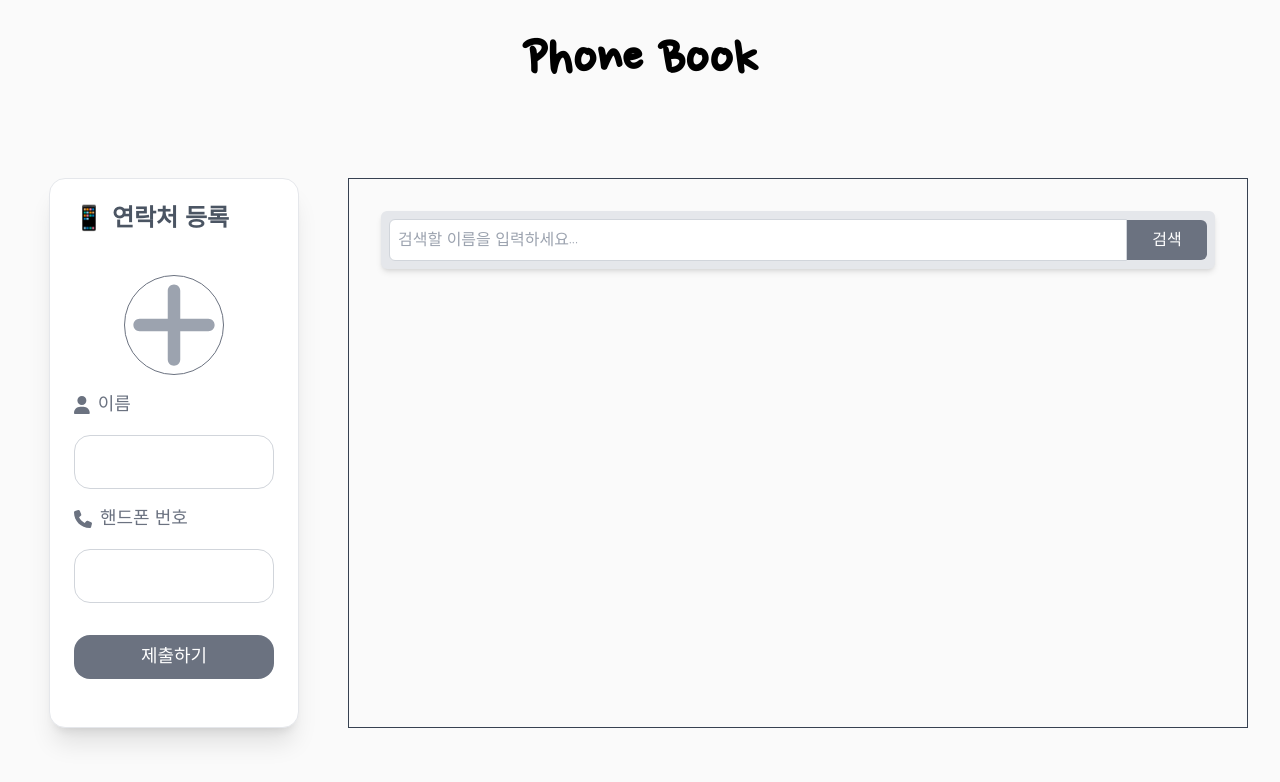
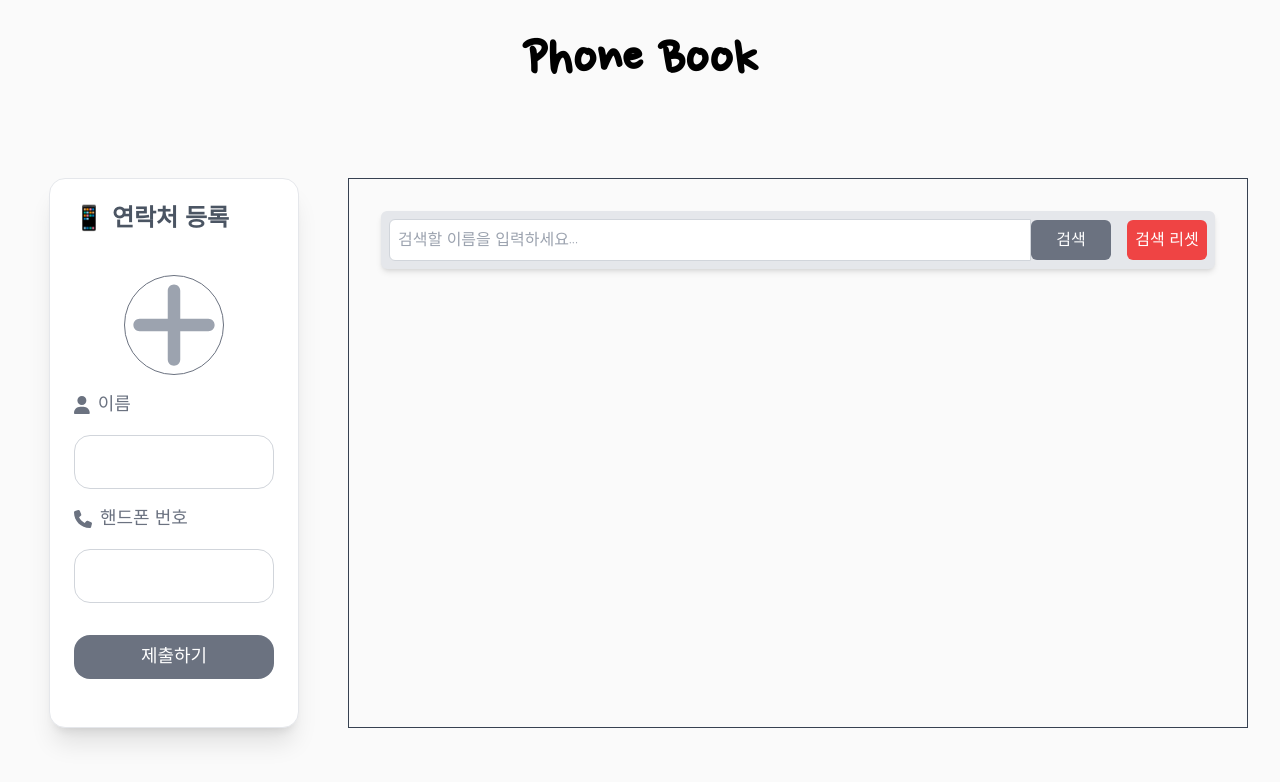
Before and after one commit to HyungJun-Yoo/redux-phone-book, a React (Vite) app: page / in a window 1280 px wide. Shown: the top 782 px of the page. Built offline with nearby package versions, Linux system fonts and the light colour scheme.

Commit message:
feat: keyword reset button 추가

```diff
--- a/src/component/ContactList.jsx
+++ b/src/component/ContactList.jsx
@@ -36,6 +36,11 @@ const ContactList = () => {
             />
           ))}
       </div>
+      {keyword && filteredList.length === 0 && (
+        <div className='flex justify-center mt-4 text-xl md:text-2xl lg:text-3xl'>
+          검색 결과가 없습니다.
+        </div>
+      )}
     </div>
   )
 }
--- a/src/component/SearchBox.jsx
+++ b/src/component/SearchBox.jsx
@@ -8,6 +8,11 @@ const SearchBox = () => {
   const searchByName = (event) => {
     event.preventDefault()
     dispatch({ type: 'SEARCH_BY_USERNAME', payload: { keyword } })
+  }
+
+  const handleReset = () => {
+    setKeyword('')
+    dispatch({ type: 'SEARCH_BY_USERNAME', payload: { keyword: '' } })
   }
 
   return (
@@ -22,12 +27,21 @@ const SearchBox = () => {
         placeholder='검색할 이름을 입력하세요...'
         className='flex-1 p-2 border border-gray-300 rounded-l-md focus:outline-none focus:ring-2 focus:ring-gray-500'
       />
-      <button
-        type='submit'
-        className='w-[80px] bg-gray-500 text-white p-2 rounded-r-md hover:bg-gray-600 transition duration-200'
-      >
-        검색
-      </button>
+      <div className='flex gap-4'>
+        <button
+          type='submit'
+          className='w-[80px] bg-gray-500 text-white p-2 rounded-md hover:bg-gray-600 transition duration-200'
+        >
+          검색
+        </button>
+        <button
+          onClick={() => handleReset()}
+          type='button'
+          className='w-[80px] bg-red-500 text-white p-2 rounded-md hover:bg-red-600 transition duration-200'
+        >
+          검색 리셋
+        </button>
+      </div>
     </form>
   )
 }
```
